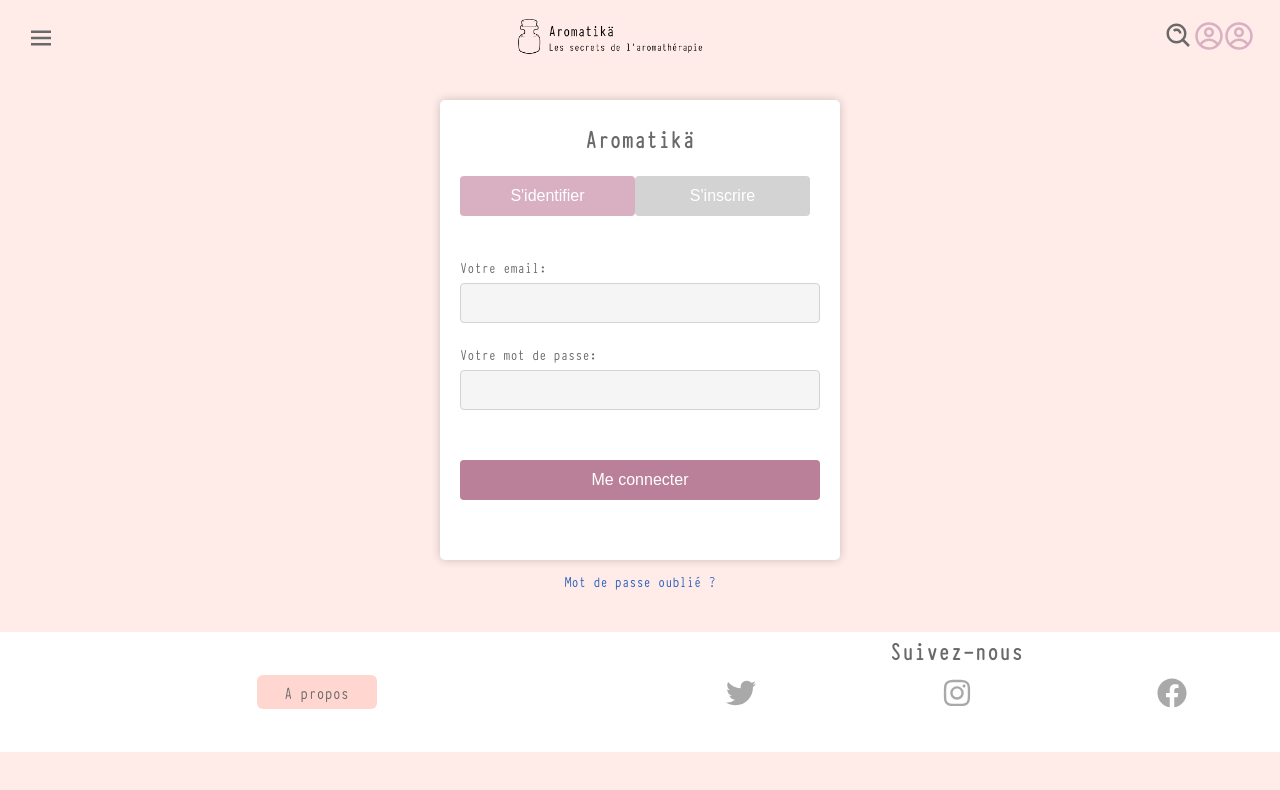
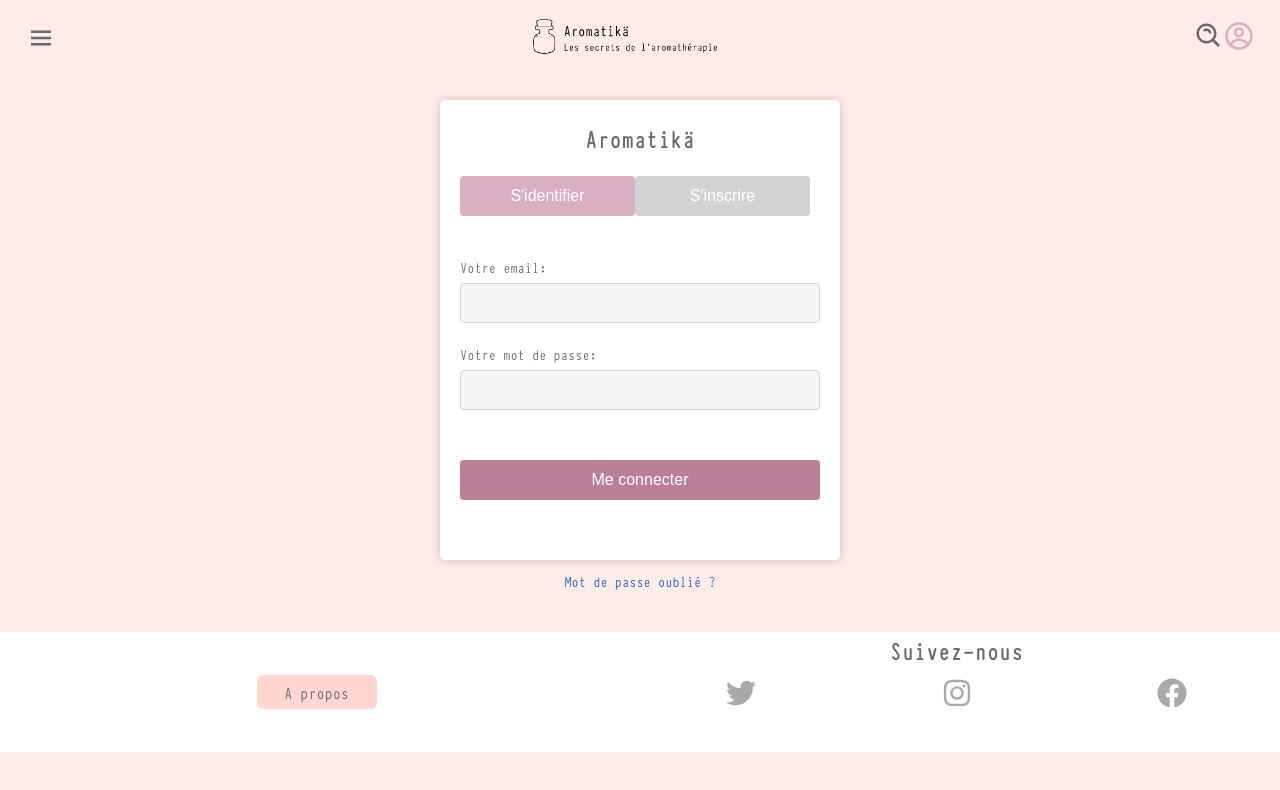
Before and after one commit to AhmidouA/Aromatika-Front, a React (Create React App) app: page /login in a window 1280 px wide. Shown: the top 790 px of the page. Built offline with nearby package versions, Linux system fonts and the light colour scheme; no server answers.

Commit message:
Picture profil name upload Done

```diff
--- a/src/components/Header/Profile/index.js
+++ b/src/components/Header/Profile/index.js
@@ -90,7 +90,6 @@ const Profile = () => {
   return (
     <div>
       <div onClick={toggleModal}>
-        {!isLoggedIn && <CgProfile className='profile-icon' alt='Profile Icon' />}
         {isLoggedIn && profile?.userImage ? (
           <img
             className='profile-avatar'
--- a/src/components/Parameters/Profile/index.js
+++ b/src/components/Parameters/Profile/index.js
@@ -27,6 +27,8 @@ function ParametersProfile({ userId, userName, userImage }) {
     // Pour récupérer l'image envoyée dans mon input du form "Profile Avatar"
     const handleImageChange = (event) => {
         return setFile(event.target.files[0]);
+
+
     };
 
     // Pour envoyer l'image en post lors du clic du bouton envoyé
@@ -52,6 +54,7 @@ function ParametersProfile({ userId, userName, userImage }) {
         }
     };
 
+
     return (
         <div className="Parameters-profile">
 
@@ -66,6 +69,8 @@ function ParametersProfile({ userId, userName, userImage }) {
                                 alt="The avatar you downloaded"
                             />
                             <label htmlFor="avatar" className="Parameters-profile-avatar-form-plus-text">Changer d'avatar</label>
+                            {/* Le nom de la nouvelle image quand il telecharge */}
+                            <p>{file.name}</p>
                             <input
                                 className="Parameters-profile-avatar-form-avatar-input"
                                 type="file"
```
